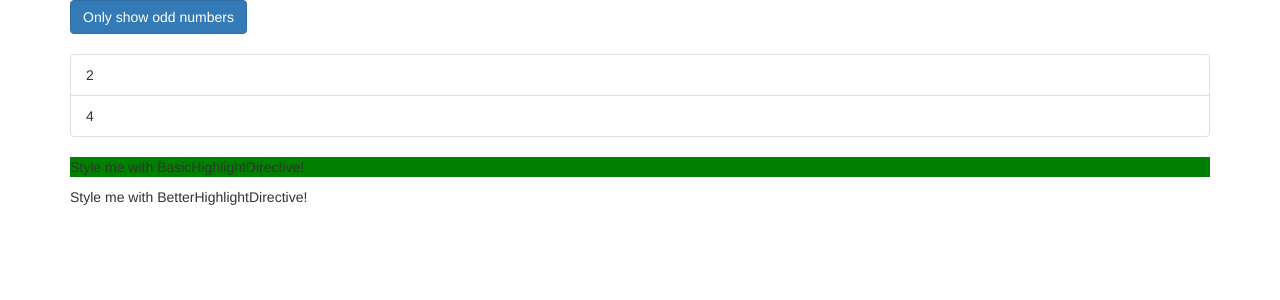
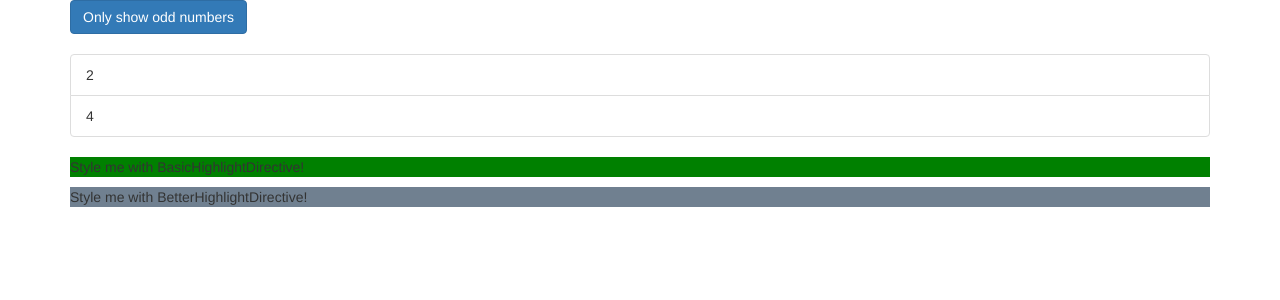
Before and after one commit to peterussell/directives-start, an Angular app: page / in a window 1280 px wide. Shown: the top 300 px of the page. Built offline with nearby package versions, Linux system fonts and the light colour scheme.

Commit message:
Adds lots of explanation about directive binding options.

```diff
--- a/src/app/app.component.html
+++ b/src/app/app.component.html
@@ -26,7 +26,35 @@
       </ul>
       <!-- We don't use square brackets for our own directors, not binding it -->
       <p appBasicHighlight>Style me with BasicHighlightDirective!</p>
-      <p appBetterHighlight>Style me with BetterHighlightDirective!</p>
+      <p
+        appBetterHighlight
+        [defaultColor]="'slategray'"
+        [highlightColor]="'yellow'">Style me with BetterHighlightDirective!</p>
+
+      <!-- NB 1: if we provide an alias to HostBinding(<alias>) which has the
+           *same name* as the custom directive (eg. appBetterHighlight), then
+           this provides a shortcut, where we can bind the value passed to
+           appBetterHighlight (the *binding*, not the *directive*), which is
+           then set on one of the TypeScript properties of the
+           appBetterHighlight class, eg.... -->
+
+      <!-- <p [appBetterHighlight]="'red'" [highlightColor]="'yellow'"> -->
+      <!-- @Input('appBetterHighlight') defaultColor: string = 'transparent'; -->
+
+      <!-- ... would bind to the property with alias 'appBetterHighlight' on the
+           appBetterHighlight directive class. Note this *only* works for
+           one class property (note we still have to use normal binding for
+           'highlightColor') -->
+
+      <!-- NB 2: there is a known shortcut, where if the property being bound
+           on a directive is a *string*, then we can remove both the square
+           brackets around the binding (@Input) name, and remove the single
+           quotations around the value. eg.
+           <p appBetterHighlight [highlightColor]="'red'">
+             ... becomes ...
+           <p appBetterHighlight highlightColor="red">
+
+           It is important to be sure this is still a binding, just a shortcut -->
     </div>
   </div>
 </div>
--- a/src/app/better-highlight/better-highlight.directive.ts
+++ b/src/app/better-highlight/better-highlight.directive.ts
@@ -4,26 +4,30 @@ import {
   OnInit,
   ElementRef,
   HostListener,
-  HostBinding
+  HostBinding,
+  Input
 } from '@angular/core';
 
 @Directive({
   selector: '[appBetterHighlight]'
 })
 export class BetterHighlightDirective implements OnInit {
+  @Input() defaultColor: string = 'transparent';
+  @Input() highlightColor: string = 'blue';
   // Alternative way of changing the host element attributes
-  @HostBinding('style.backgroundColor') backgroundColor: string = 'transparent';
+  @HostBinding('style.backgroundColor') backgroundColor: string;
 
   constructor(private elRef: ElementRef, private renderer: Renderer2) { }
 
   ngOnInit() {
+    this.backgroundColor = this.defaultColor;
   }
 
   @HostListener('mouseenter') mouseover(eventData: Event) {
-    this.backgroundColor = 'blue';
+    this.backgroundColor = this.highlightColor;
   }
 
   @HostListener('mouseleave') mouseleave(eventData: Event) {
-    this.backgroundColor= 'transparent';
+    this.backgroundColor= this.defaultColor;
   }
 }
```
